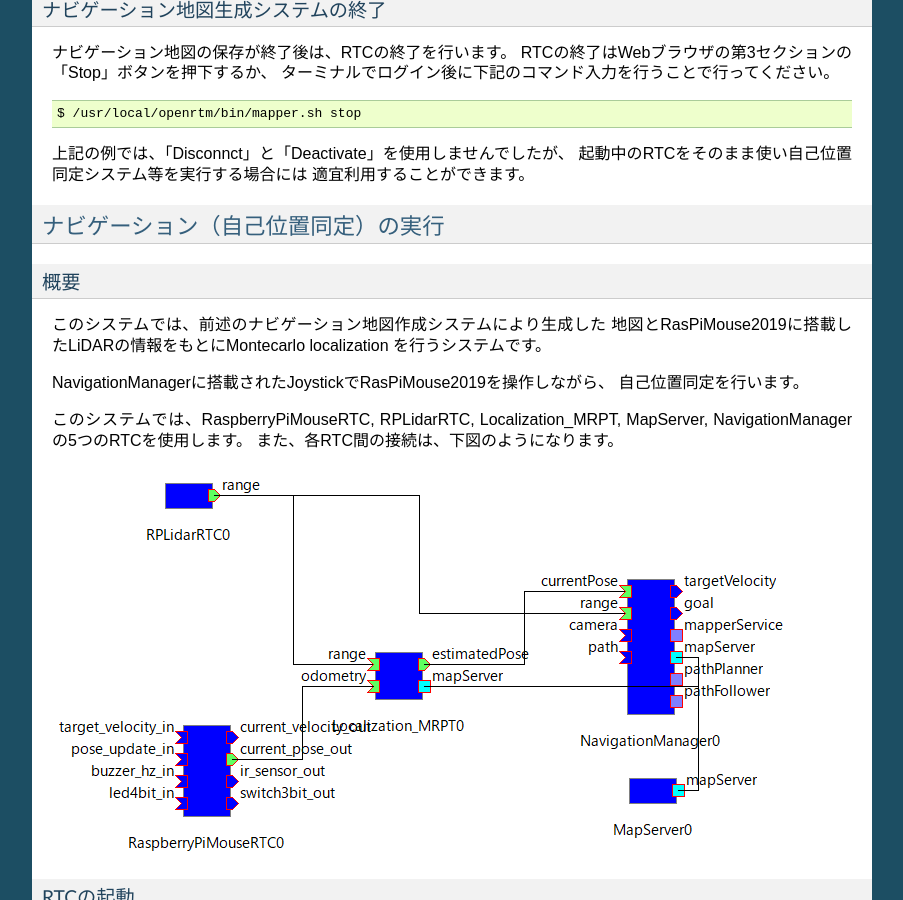
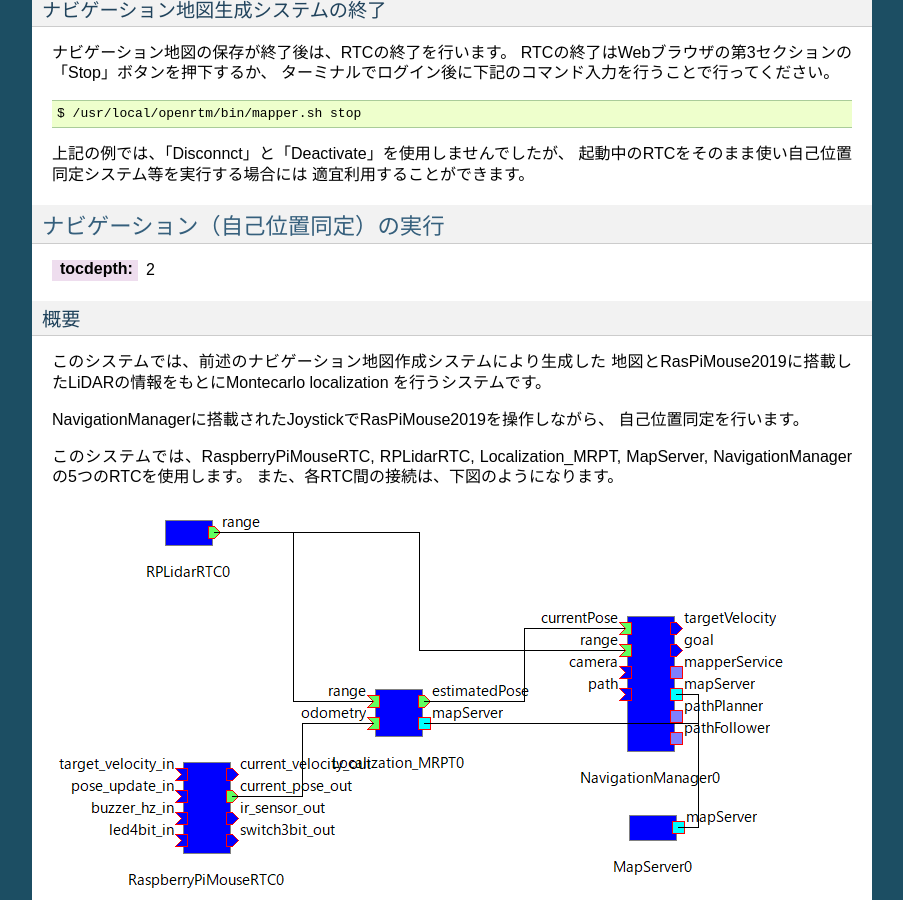
Before and after one commit to OpenRTM/RasPiMouse_with_MRPT, a Sphinx documentation site: the page built from doc/source/index.rst, in a window 1280 px wide and 900 px high, scrolled down 23626 px. Shown: the whole window, without its empty margins (198-1101 px from the left). Built offline with Sphinx 7.4.7, drawn with Linux system fonts in a browser that asks for light colours.

Commit message:
Update localize.rst

```diff
--- a/doc/source/localize.rst
+++ b/doc/source/localize.rst
@@ -1,3 +1,6 @@
+.. -*- coding: utf-8 -*-
+:tocdepth: 2
+
 概要
 ^^^^^^^^
 このシステムでは、前述のナビゲーション地図作成システムにより生成した
```
